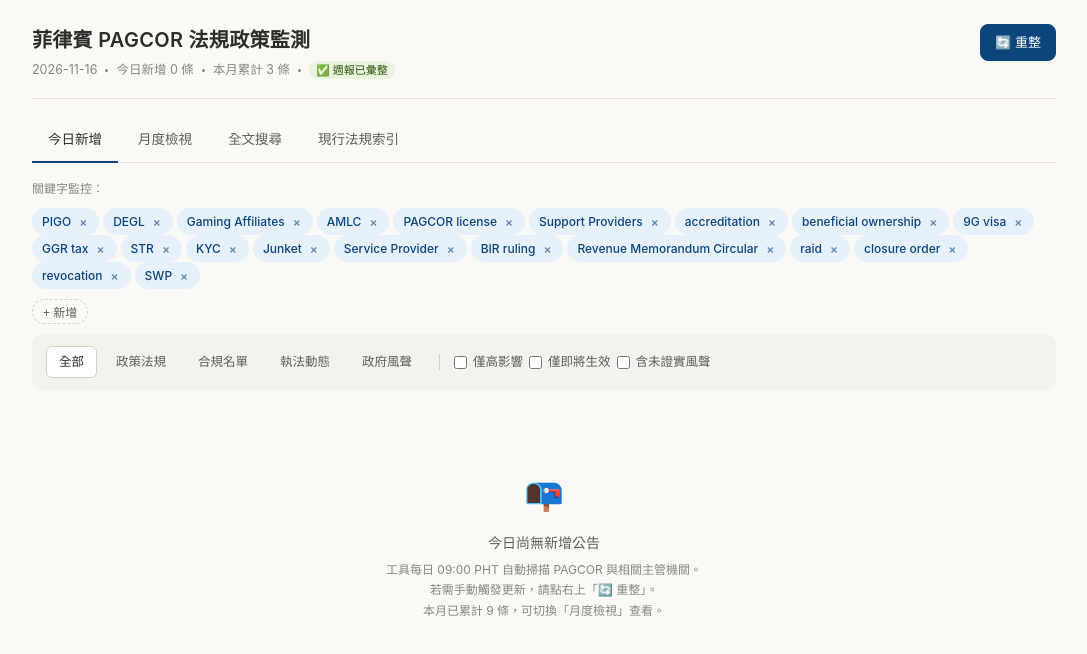
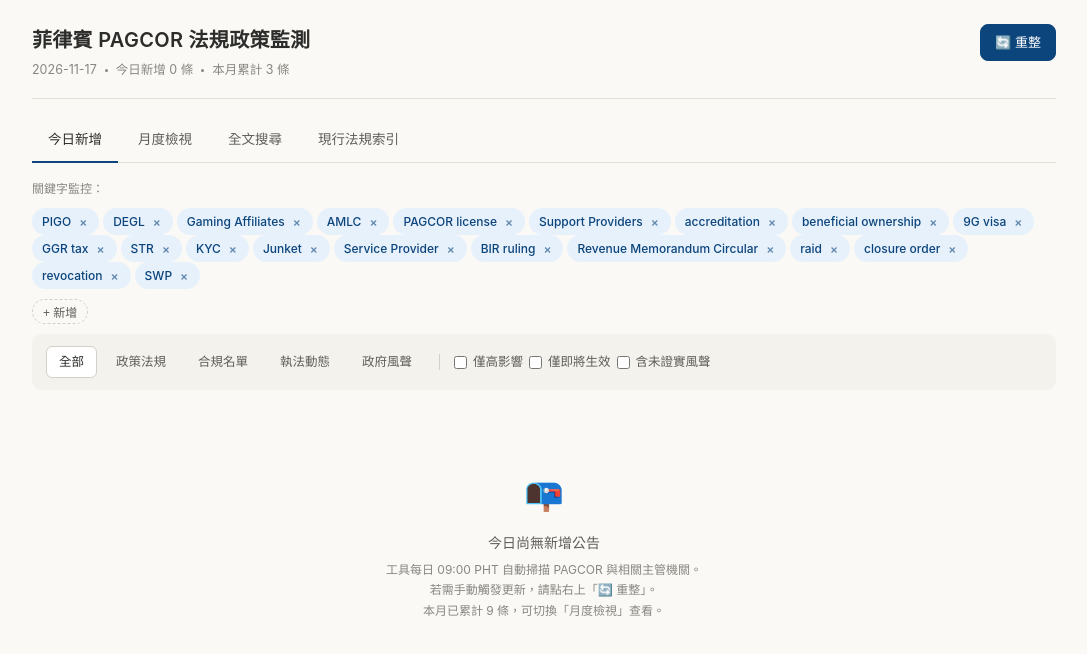
Before and after one commit to yu-uu00/Regulatory-and-Policy-Monitoring-for-PAGCOR-PH, a plain HTML site: page index.html in a window 1280 px wide. Shown: the whole page, without its empty margins (96-1183 px from the left). Drawn offline with Linux system fonts and the light colour scheme.

Commit message:
Daily update 2026-11-17
Co-Authored-By: Claude Opus 5.5 <noreply@anthropic.com>
Claude-Session: https://claude.ai/code/session_01QNBFBEiLqYAj2wkiQMh3xs

```diff
--- a/index.html
+++ b/index.html
@@ -2893,8 +2893,9 @@ const ACTIVE_LAWS = [
     {title_zh:"✅ 最高法院POGO資產民事沒收規則（已生效，2026-08-24 起）",title_en:"SC Rule on the Civil Forfeiture of POGO-Related Assets (A.M. No. 25-11-29-SC, Effective Aug 24)",effective_date:"2026-08-24（已生效）",cited_card:"20260812-001",areas:["enforcement","corporate_structure"]}
   ]}
 ];
-const TODAY = "2026-11-16";
+const TODAY = "2026-11-17";
 const CURRENT_MONTH = "2026-11";
+// 2026-11-17 輕量掃描（涵蓋11/16-11/17）：本次無新增卡片。掃描PAGCOR/AMLC/BIR/BI/SEC/DOF/DOJ/DICT-NPC-CICC/DOLE/BSP/PNP-NBI-PAOCC/CEZA-APECO-AFAB/Senate-House/Supreme Court及AGB/GGRAsia/IAG(asgam.com)/Focus Gaming News/Inquirer/Manila Times/BusinessWorld/Tribune/PNA等來源；候選項目查證後排除：Manila Times 11/16「BI busts cyber fraud hub, nabs 6 foreigners」（4名台籍依新北地檢署8/20通緝令、中國籍Yang Jiazhi涉經營360個非法博彩網站、中國籍Cheng Kun涉就業詐騙，待遣返）屬外籍通緝犯遣返個案、無菲方文件編號，依既有慣例不收（Inquirer/PNA同事件原文無法讀取）；Tribune 11/16 NBI搗毀Bohol詐騙據點（投資/感情詐騙31人）未見博彩關聯；GGRAsia/AGB/Tribune監理營運分拆（decoupling）報導為2026-09舊聞、已有既有卡片；asgam 11/09 Arden律所呼籲線上博彩立法屬業界評論、不在本次範圍；BusinessWorld 11/03 AMLC偽裝小商戶賭場、BSP電子錢包、參院線上博彩聽證搜尋結果均為舊聞；BusinessWorld 11/05 CoA稱PAGCOR相關網站接受境外投注，原文仍未取得、待確認；未發現11/16-11/17新的PAGCOR/AMLC/BIR/SEC/BSP/BI博彩相關文件、議會動態或執法行動
 // 2026-11-16 輕量掃描（涵蓋11/15-11/16）：本次無新增卡片。掃描PAGCOR/AMLC/BIR/BI/SEC/DOF/DOJ/DICT-NPC-CICC/DOLE/BSP/PNP-NBI-PAOCC/CEZA-APECO-AFAB/Senate-House/Supreme Court及AGB/GGRAsia/IAG(asgam.com)/Inquirer/Rappler/Manila Bulletin/BusinessWorld/Tribune/PNA等來源；候選項目查證後排除：Inquirer「6 foreigners face deportation over alleged online fraud, gambling」屬既有卡片；DZRH「NBI nabs 234 in largest anti-POGO operations of 2026」及NBI傳喚三寶顏西布加官員屬既有卡片；BI遣返115人屬既有20261107-001；PTV「PNP: 1,245 nabbed in e-sabong crackdown」為2023-08舊聞；PAGCOR Q3營收下滑（Rappler/asgam/iGaming Expert）屬既有20261109-001；PAGCOR 12月推出牌照驗證App屬既有卡片；參眾院博彩廣告禁令/線上博彩禁令法案搜尋結果均為舊聞；igamingexpert/GGRAsia/Rappler原文無法讀取（4xx）；BusinessWorld 11/05 CoA稱PAGCOR相關網站接受境外投注（bworldonline.com/the-nation/2026/11/05/791855），原文及Magzter版本仍無法讀取、待確認；未發現11/15-11/16新的PAGCOR/AMLC/BIR/SEC/BSP/BI博彩相關文件、議會動態或執法行動
 // 2026-11-15 輕量掃描（涵蓋11/14-11/15）：新增1張卡片（PAGCOR就疑似NDRP限制入場名單外洩發布公告、稱暫無新入侵證據，Focus Gaming News 11/13，20261115-001，核實前次待確認項目）。掃描PAGCOR/AMLC/BIR/BI/SEC/DOF/DOJ/DICT-NPC-CICC/DOLE/BSP/PNP-NBI-PAOCC/CEZA-APECO-AFAB/Senate-House/Supreme Court及AGB/GGRAsia/IAG(asgam.com)/Inquirer/Philstar/Manila Times/BusinessWorld/Tribune/PNA等來源；iGaming Expert/iGaming Express NDRP報導原文仍無法讀取，改以Focus Gaming News核實；候選項目查證後排除：AGB菲律賓頁最新稿仍為11/07；Atong Ang Interpol紅色通緝為2026-04/05舊聞；Inquirer「Flawed, PAOCC says of Manila Pogo hub raid」研判為2024舊聞；BI遣返115人屬既有20261107-001；DOF線上博彩excise tax屬既有20261110-002；Tribune 11/12 PNP尋找緬甸詐騙據點受困菲人屬海外詐騙非博彩監理；BSP電子錢包、參眾院博彩法案搜尋結果均為舊聞；BusinessWorld 11/05 CoA稱PAGCOR相關網站接受境外投注，原文仍未取得、待確認；未發現11/14-11/15新的AMLC/BIR/SEC/BSP/BI博彩相關文件、議會動態或執法行動
 // 2026-11-14 輕量掃描（涵蓋11/13-11/14）：本次無新增卡片。掃描PAGCOR/AMLC/BIR/BI/SEC/DOF/DOJ/DICT-NPC-CICC/DOLE/BSP/PNP-NBI-PAOCC/CEZA-APECO-AFAB/Senate-House/Supreme Court及AGB/GGRAsia/IAG(asgam.com)/Inquirer/Rappler/Manila Bulletin/Manila Times/BusinessWorld/Tribune/PNA等來源；候選項目查證後排除：focusgn「Philippine bettors demand NBI probe into unpaid jackpots」（8名玩家就線上平台Lucky Spin未付PHP40-50億彩金向NBI陳情，無案號、平台未具名）發布於11/02且非本次範圍；astig.ph P433M彩金NBI投訴為2026-09-30舊聞；Manila Times 11/13 Casino Plus與Evolution合作屬企業新聞；DZRH馬卡蒂POGO據點5女被捕屬既有10月事件；BI遣返115人屬既有20261107-001；Q3 GGR報導屬既有20261109-001；BSP電子錢包博彩管制、參院AML法案搜尋結果均為舊聞；BusinessWorld 11/05 CoA稱PAGCOR相關網站接受境外投注，原文仍未取得、待確認；未發現11/13-11/14新的PAGCOR/AMLC/BIR/SEC/BSP/BI博彩相關文件、議會動態或執法行動
```
